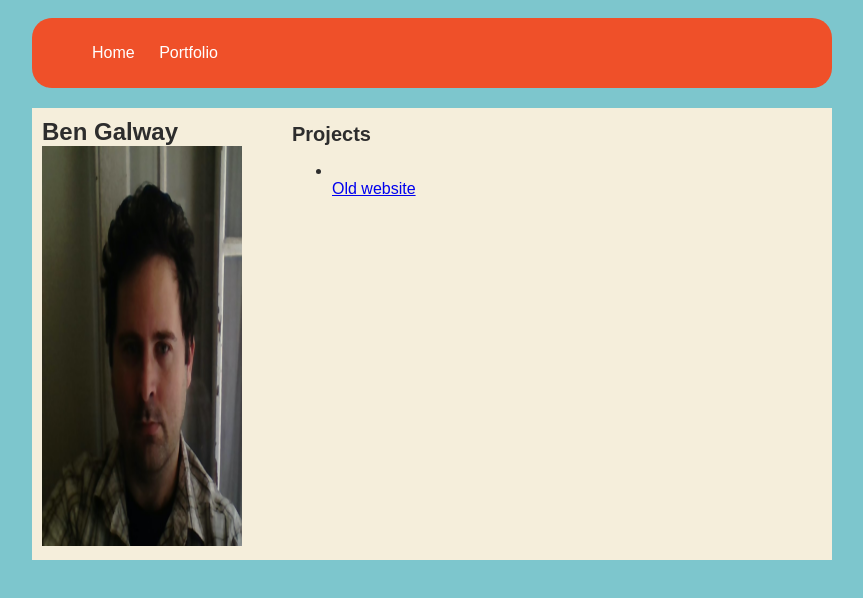
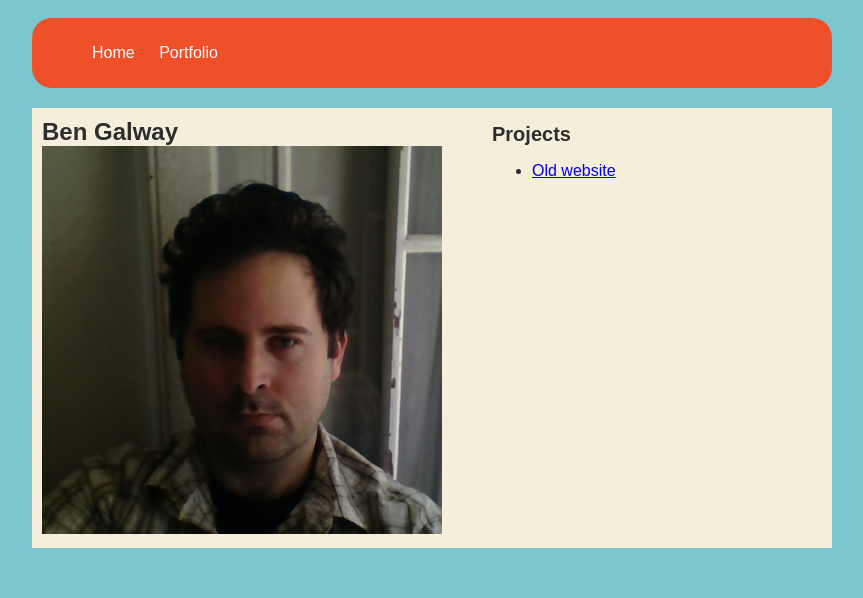
Before and after one commit to bpgalway/bpgalway.github.io, a plain HTML site: page portfolio.html in a window 1280 px wide. Shown: the whole page, without its empty margins (208-1071 px from the left). Drawn offline with Linux system fonts and the light colour scheme.

Commit message:
My website

```diff
--- a/portfolio.html
+++ b/portfolio.html
@@ -56,7 +56,8 @@
                 padding: 10px;
             }
             [class=sidebar] img {
-                width: 200px;
+                width: 400px;
+                height: 388px;
             }
             [class=content] {
                 flex: 1;
@@ -87,7 +88,7 @@
                     <section class="interests">
                         <header>Projects</header>
                             <ul>
-                            <li></li><a href="http://xblig.co">Old website</a>
+                            <li><a href="http://xblig.co">Old website</a></li>
                             </ul>
                     </section>
                 </div>
```
